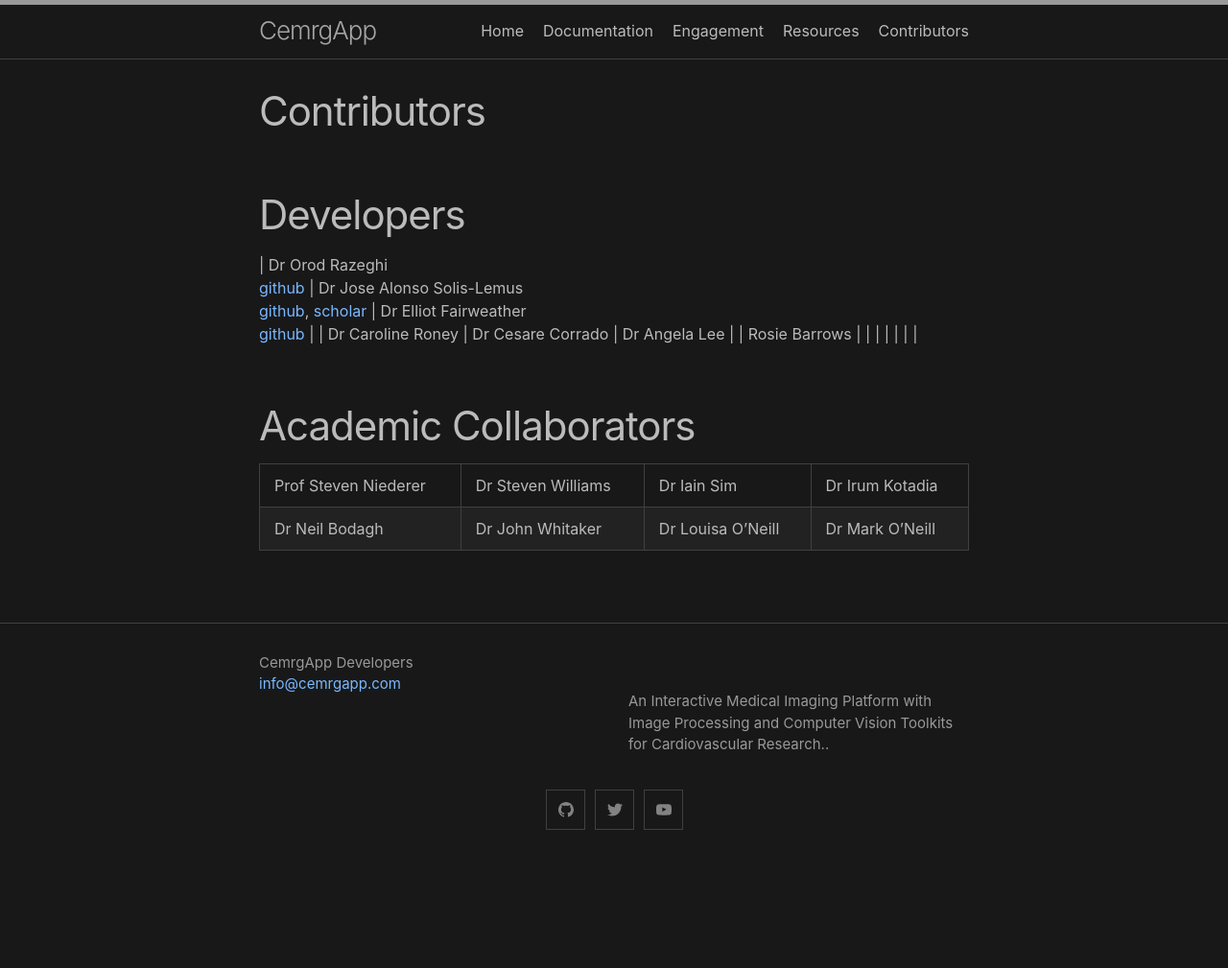
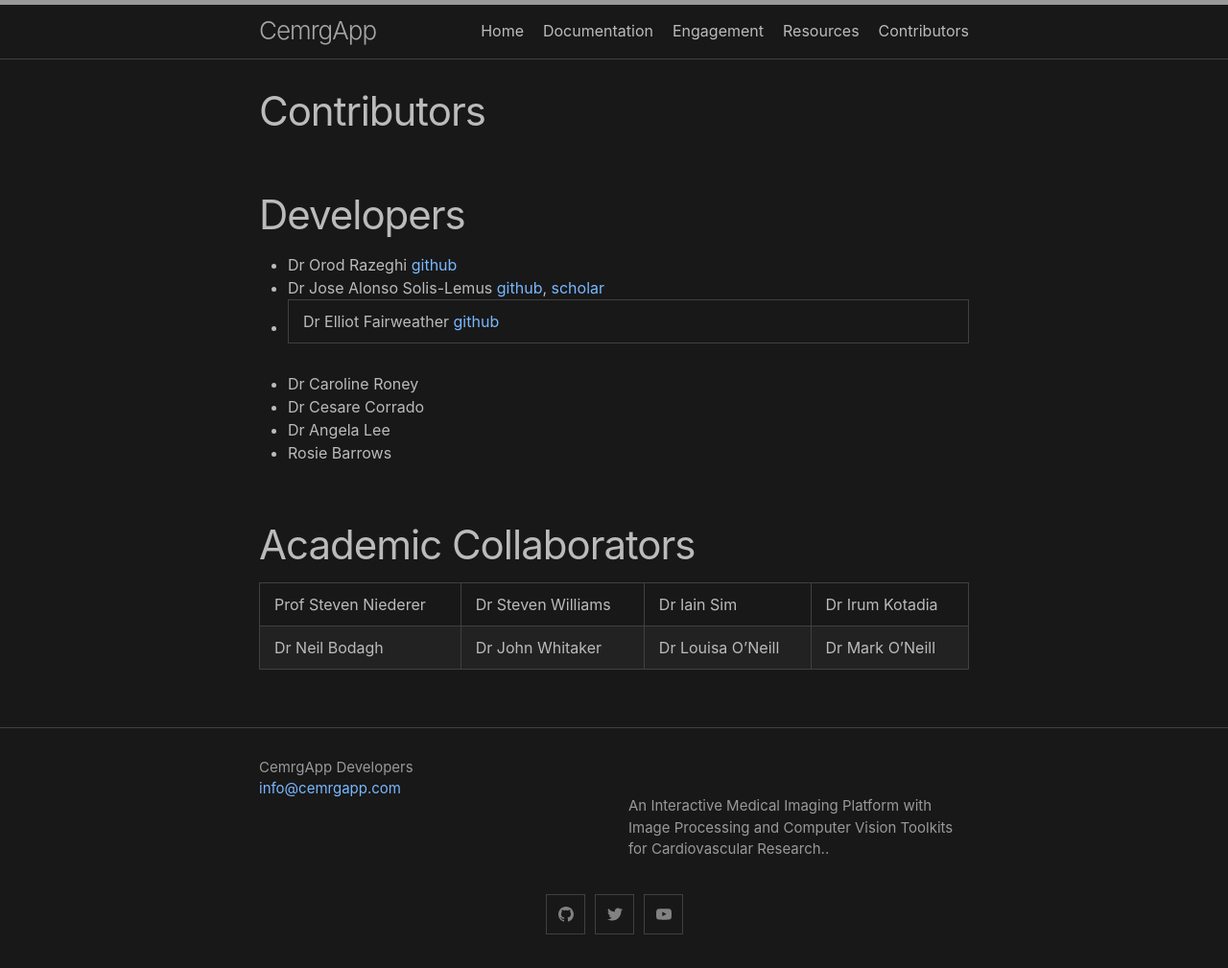
Before and after one commit to OpenHeartDevelopers/CemrgApp, a Jekyll site: the page built from contributors.md, in a window 1280 px wide. Shown: the whole page at 96% size. Built offline with Jekyll 4.4.1, drawn with Linux system fonts in a browser that asks for light colours; before the commit the page ends 900 px from its top, so only the background shows below that.

```diff
--- a/contributors.md
+++ b/contributors.md
@@ -5,11 +5,13 @@ permalink: /contributors/
 ---
 
 # Developers
-| Dr Orod Razeghi <br> [github](https://github.com/OrodRazeghi)  | Dr Jose Alonso Solis-Lemus <br> [github](https://github.com/alonsoJASL), [scholar](https://scholar.google.com/citations?user=2_095cQAAAAJ&hl=en&oi=sra) | Dr Elliot Fairweather <br> [github](https://github.com/epmfairweather) |
-| Dr Caroline Roney | Dr Cesare Corrado          | Dr Angela Lee         |
-| Rosie Barrows |                            |                       |
-|                   |                            |                       |
-
++ Dr Orod Razeghi [github](https://github.com/OrodRazeghi)
++ Dr Jose Alonso Solis-Lemus [github](https://github.com/alonsoJASL), [scholar](https://scholar.google.com/citations?user=2_095cQAAAAJ&hl=en&oi=sra)
++ Dr Elliot Fairweather [github](https://github.com/epmfairweather) |
++ Dr Caroline Roney
++ Dr Cesare Corrado
++ Dr Angela Lee
++ Rosie Barrows
 
 # Academic Collaborators
 
```
